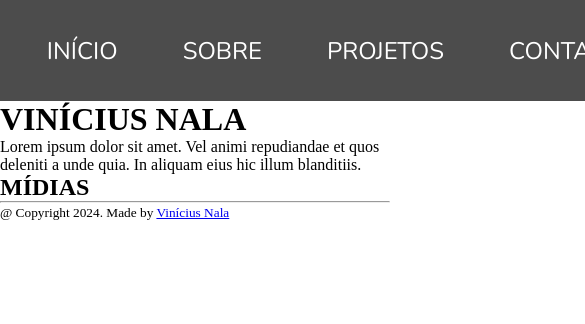
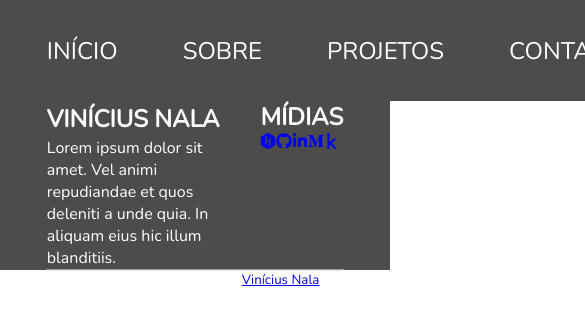
Before and after one commit to ViniciusNalaSantos/PersonalWebsite, a React (Create React App) app in the folder frontend/: page / in a window 390 px wide. Shown: the top 324 px of the page, 585 px wide, since content can reach past the window. Built offline with nearby package versions, Linux system fonts and the light colour scheme.

Commit message:
Improving banner responsiveness and footer development.

```diff
--- a/frontend/src/components/Banner/banner.css
+++ b/frontend/src/components/Banner/banner.css
@@ -20,6 +20,7 @@
     line-height: 1.5em;
     font-family: var(--font-family-main);
     width: 100%;
+    justify-content: space-between;
 }
 
 .banner-navigations {
@@ -39,7 +40,6 @@
     gap: 5px;
     flex-flow: row;
     padding-right: 12vw;
-    padding-left: 34vw;
     background-color: var(--color-main-dark-grey);
 }
 
--- a/frontend/src/components/Footer/footer.css
+++ b/frontend/src/components/Footer/footer.css
@@ -0,0 +1,73 @@
+@import url('https://fonts.googleapis.com/css2?family=Nunito&display=swap');
+
+:root {
+    --color-main-dark-grey: #4C4C4C;
+    --color-secondary-white: #FFFFFF;
+    --font-family-main: "Nunito", sans-serif;
+}
+
+* {
+    padding: 0;
+    margin: 0;
+}
+
+.footer {
+    display: flex;
+    flex-direction: column;
+    font-family: var(--font-family-main);
+    background-color: var(--color-main-dark-grey);
+    color: var(--color-secondary-white);
+    height: 20vh;
+    width: 100vw;
+}
+
+.footer-main {
+    display: flex;
+    justify-content: space-between;
+    padding-left: 12vw;
+    padding-right: 12vw;
+}
+
+.footer-main-primary {
+    display: flex;
+    flex-direction: column;
+}
+
+.footer-main-primary-title, footer-main-aside-title {
+    font-size: 1.5rem;
+    line-height: 1.5em;
+    font-weight: bold;
+    font-size: 1.5rem;
+    line-height: 1.5em;
+}
+
+.footer-main-primary-text {
+    width: 50vw;
+}
+
+.footer-main-aside {
+    display: flex;
+    flex-direction: column;
+    align-self: flex-end;
+    margin-bottom: auto;
+}
+
+.footer-line {
+    align-self: center;
+    width: 76vw;
+}
+
+.footer-copyright {
+    align-self: center;
+    margin-top: auto;
+    margin-bottom: auto;
+}
+
+.footer-copyright-link:visited, .footer-copyright-link:hover,
+.footer-main-aside-icons-hackerrank:visited, .footer-main-aside-icons-hackerrank:hover,
+.footer-main-aside-icons-github:visited, .footer-main-aside-icons-github:hover,
+.footer-main-aside-icons-linkedln:visited, .footer-main-aside-icons-linkedln:hover,
+.footer-main-aside-icons-medium:visited, .footer-main-aside-icons-medium:hover,
+.footer-main-aside-icons-kaggle:visited, .footer-main-aside-icons-kaggle:hover {
+    color: var(--color-secondary-white);
+}
--- a/frontend/src/components/Footer/index.js
+++ b/frontend/src/components/Footer/index.js
@@ -1,19 +1,31 @@
 import './footer.css'
+import { FaHackerrank , FaGithub, FaLinkedinIn, FaMediumM, FaKaggle } from "react-icons/fa";
 
 function Footer() {
     const text = 'Lorem ipsum dolor sit amet. Vel animi repudiandae et quos deleniti a unde quia. In aliquam eius hic illum blanditiis.'
 
   return (
     <footer className='footer'>
-        <h1 className='footer-title'>VINÍCIUS NALA</h1>
-        <section className='footer-text'>{text}</section>
-        <aside>
-            <h1>MÍDIAS</h1>
-        </aside>
-        <hr className='line' />
-        <small>
-            @ Copyright 2024. Made by <a href='https://www.linkedin.com/in/viniciusnala/'>Vinícius Nala</a>
-            </small>
+        <div className='footer-main'>
+          <div className='footer-main-primary'>
+            <h1 className='footer-main-primary-title'><b>VINÍCIUS NALA</b></h1>
+            <section className='footer-main-primary-text'>{text}</section>
+          </div>
+          <aside className='footer-main-aside'>
+            <h1 className='footer-main-aside-title'>MÍDIAS</h1>
+            <icon className='footer-main-aside-icons'>
+              <a href='https://www.hackerrank.com/profile/vinicius_nala' className='footer-main-aside-icons-hackerrank'><FaHackerrank /></a>
+              <a href='https://github.com/ViniciusNalaSantos' className='footer-main-aside-icons-github'><FaGithub /></a>
+              <a href='https://www.linkedin.com/in/viniciusnala/' className='footer-main-aside-icons-linkedln'><FaLinkedinIn /></a>
+              <a href='https://medium.com/@viniciusnala' className='footer-main-aside-icons-medium'><FaMediumM /></a>
+              <a href='https://www.kaggle.com/viniciusnalasantos' className='footer-main-aside-icons-kaggle'><FaKaggle /></a>
+            </icon>
+          </aside>
+        </div>
+        <hr className='footer-line' />
+        <small className='footer-copyright'>
+          @ Copyright 2024. Made by <a href='https://www.linkedin.com/in/viniciusnala/' className='footer-copyright-link'>Vinícius Nala</a>
+        </small>
     </footer>
   )
 }
```
